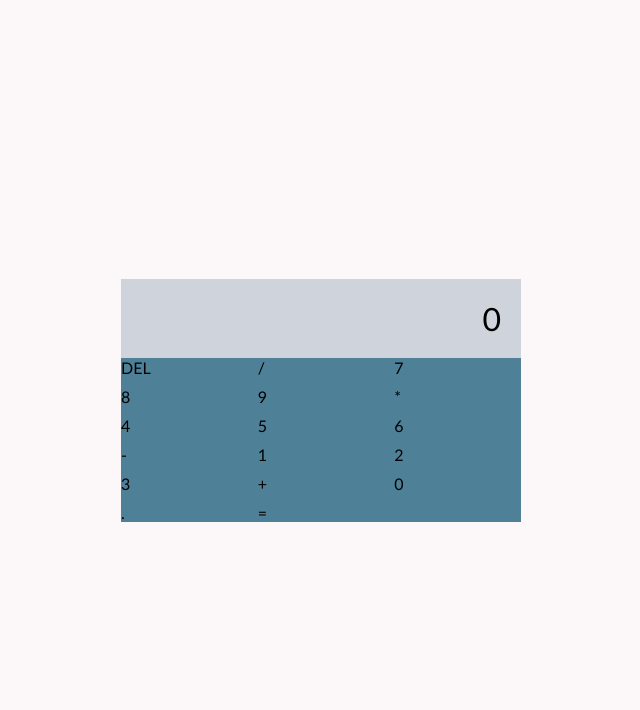
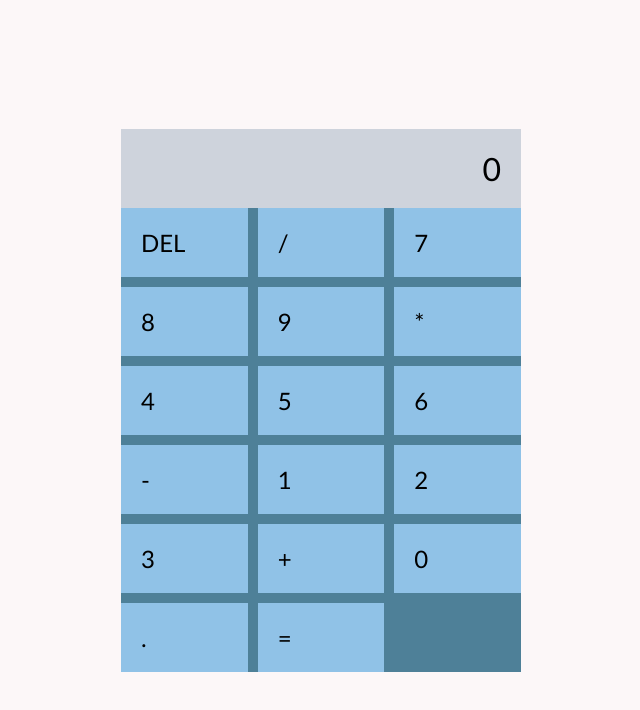
Before and after one commit to sizxle/Calculator, a plain HTML site: page index.html in a window 1280 px wide. Shown: the whole page, without its empty margins (319-959 px from the left). Drawn offline with Linux system fonts and the light colour scheme.

Commit message:
styled buttons

```diff
--- a/css/styles.css
+++ b/css/styles.css
@@ -28,3 +28,10 @@ body{
     grid-template-columns: repeat(3,1fr);
     grid-gap: 10px;
 }
+
+.calculator_button{
+    background-color: #90C2E7;
+    padding: 20px;
+    font-size: 1.5em;
+    cursor: pointer;
+}
```
